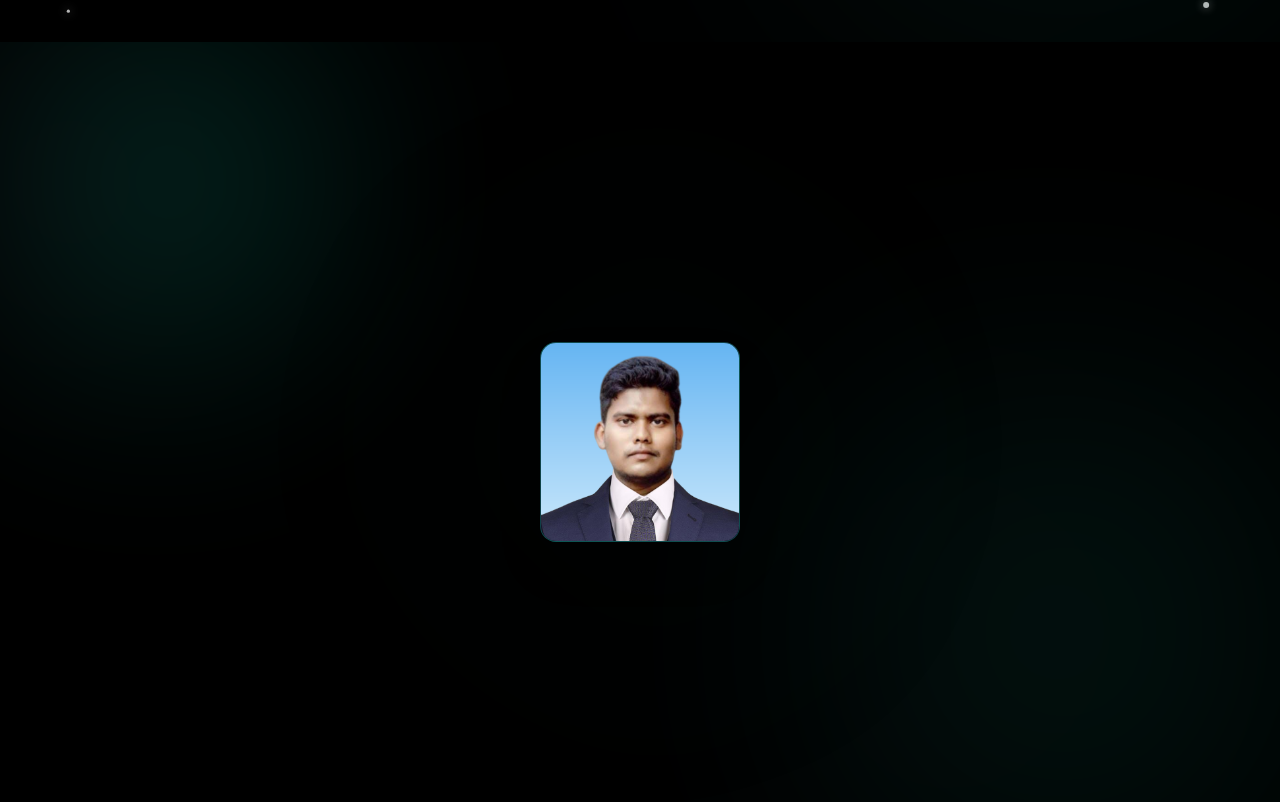
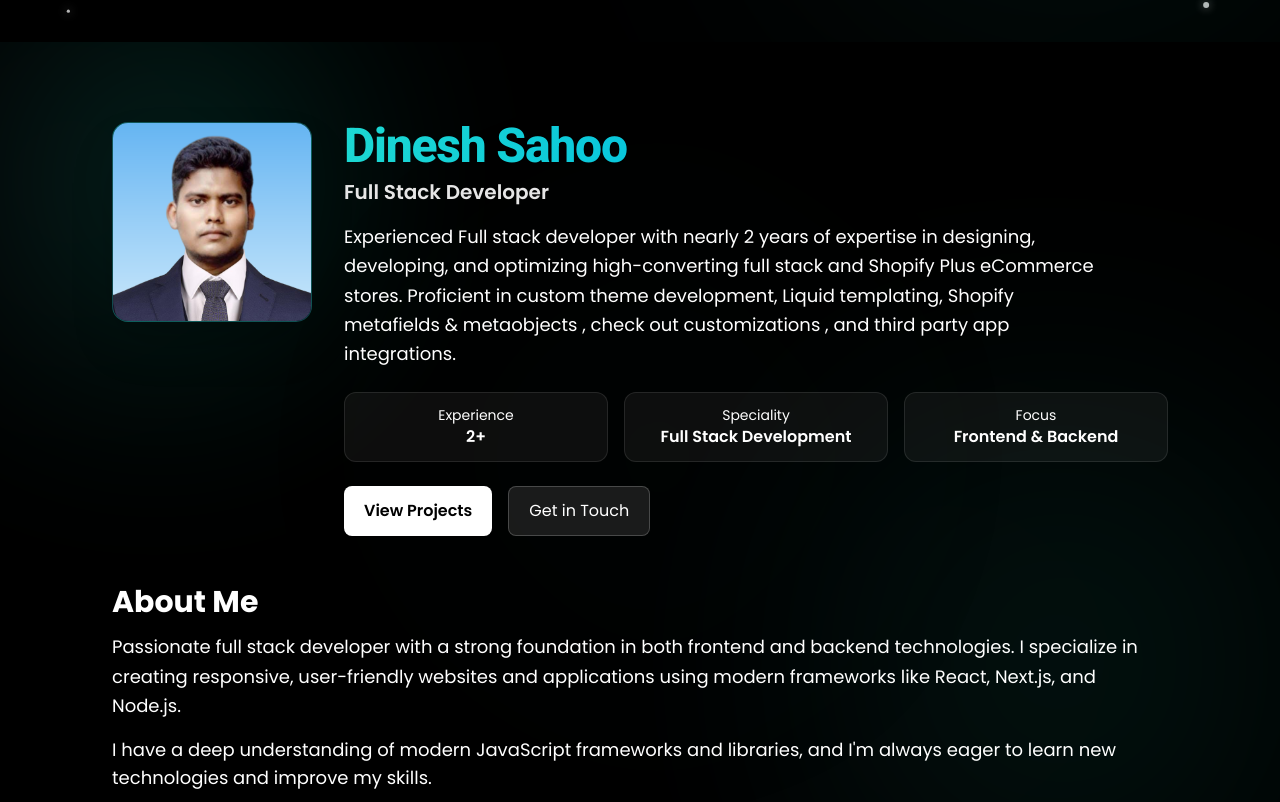
Before and after one commit to freedinesh88/portfolio, a React (Vite) app in the folder MY_MODERN_PORTFOLIO/: page / in a window 1280 px wide. Shown: the part 758-1560 px from the top of the page. Built offline with nearby package versions, Linux system fonts and the light colour scheme.

Commit message:
DAY-5: About section done

```diff
--- a/MY_MODERN_PORTFOLIO/src/sections/About.jsx
+++ b/MY_MODERN_PORTFOLIO/src/sections/About.jsx
@@ -1,6 +1,11 @@
-import { motion } from "framer-motion"
+import { motion, scale } from "framer-motion"
 import p from "../assets/Dinesh_photo.png"
 export default function About() {
+  const stats=[
+    {label:"Experience", value:"2+"},
+    {label:"Speciality", value:"Full Stack Development"},
+    {label:"Focus", value:"Frontend & Backend"},
+  ]
   const glows=[
     "-top-10 -left-10 w-[360px] h-[360px] opacity-20 blur-[120px]",
     "bottom-0 right-10 w-[420px] h-[420px] opacity-15 blur-[140px] delay-300",
@@ -23,11 +28,62 @@ export default function About() {
           viewport={{once:true, amount:0.4}}>
             <motion.div
             className="relative w-[160px] h-[160px] md:w-[200px] md:h-[200px]
-            rounded-2xl overflow-hidden shadow-2xl bg-gradient-to-br from-[#1cd8d2]/20 to-[#302b63]/20 border border-[#1cd8d2]/25">
+            rounded-2xl overflow-hidden shadow-2xl bg-gradient-to-br from-[#1cd8d2]/20 to-[#302b63]/20 border border-[#1cd8d2]/25"
+            whileHover={{scale:1.02}}
+            transition={{type:"spring", stiffness:200,damping:18}}>
               <img src={p} alt="profile picture" className="absolute inset-0" />
 
             </motion.div>
+            <div className="flex-1 flex flex-col justify-center text-center md:text-left">
+            <h2 className="text-4xl sm:text-5xl font-extrabold tracking-tight bg-clip-text text-transparent
+            bg-gradient-to-r from-[#1cd8d2] via-[#00bfdf] to-[#1cd8d2]">
+              Dinesh Sahoo
+            </h2>
+            <p className="mt-2 text-lg sm:text-xl text-white/90 font-semibold">
+              Full Stack Developer
+            </p>
+            <p className="mt-4 text-grey-300 leading-relaxed text-base sm:text-lg max-w-2xl md:max-w-3xl">
+              Experienced Full stack developer with nearly 2 years of expertise in designing, developing,
+and optimizing high-converting full stack  and Shopify Plus eCommerce stores. Proficient in custom
+theme development, Liquid templating, Shopify metafields & metaobjects , check out
+customizations , and third party app integrations.
+            </p>
+            <div className="mt-6 grid grid-cols-2 sm:grid-cols-3 gap-3 sm:gap-4 max-w-4xl">
+              {stats.map((stat, i)=>(
+                <motion.div key={i} className="rounded-xl border border-white/10 bg-white/5 px-4 py-3 text-center"
+                initial={{opacity:0, y:10}}
+                whileInView={{opacity:1, y:0}}
+                transition={{duration:0.4, delay:i*0.5}}
+                viewport={{once:true, amount:0.3}}>
+                  <div className="text-sm text-grey-400">
+                    {stat.label}
+                  </div>
+                  <div className="text-base font-semibold">
+                    {stat.value}
+                  </div>
 
+                </motion.div>
+              ))}
+            </div>
+
+            <div className="mt-6 flex flex-col sm:flex-row gap-3 sm:gap-4 justify-center md:justify-start">
+              <a href="#projects" className="inline-flex items-center justify-center rounded-lg bg-white text-black font-semibold px-5
+              py-3 hover:bg-grey-200 transition">View Projects</a>
+              <a href="#contact" className="inline-flex items-center justify-center rounded-lg border border-white/20 bg-white/10
+              text-white px-5 py-3 hover:bg-white/20 transition">Get in Touch</a>
+            </div>
+            </div>
+
+        </motion.div>
+
+        <motion.div className="text-center md:text-left"
+          initial={{opacity:0, x:-30}}
+          whileInView={{opacity:1, x:0}}
+          transition={{duration:0.6}}
+          viewport={{once:true, amount:0.4}}>
+              <h3 className="text-2xl sm:text-3xl font-bold text-white mb-3">About Me</h3>
+              <p className="text-grey-300 leading-relaxed text-base sm:text-lg">Passionate full stack developer with a strong foundation in both frontend and backend technologies. I specialize in creating responsive, user-friendly websites and applications using modern frameworks like React, Next.js, and Node.js.</p>
+              <p className="mt-4 text-grey-400 text-base sm:text-lg">I have a deep understanding of modern JavaScript frameworks and libraries, and I'm always eager to learn new technologies and improve my skills.</p>
         </motion.div>
       </div>
     </section>
```
